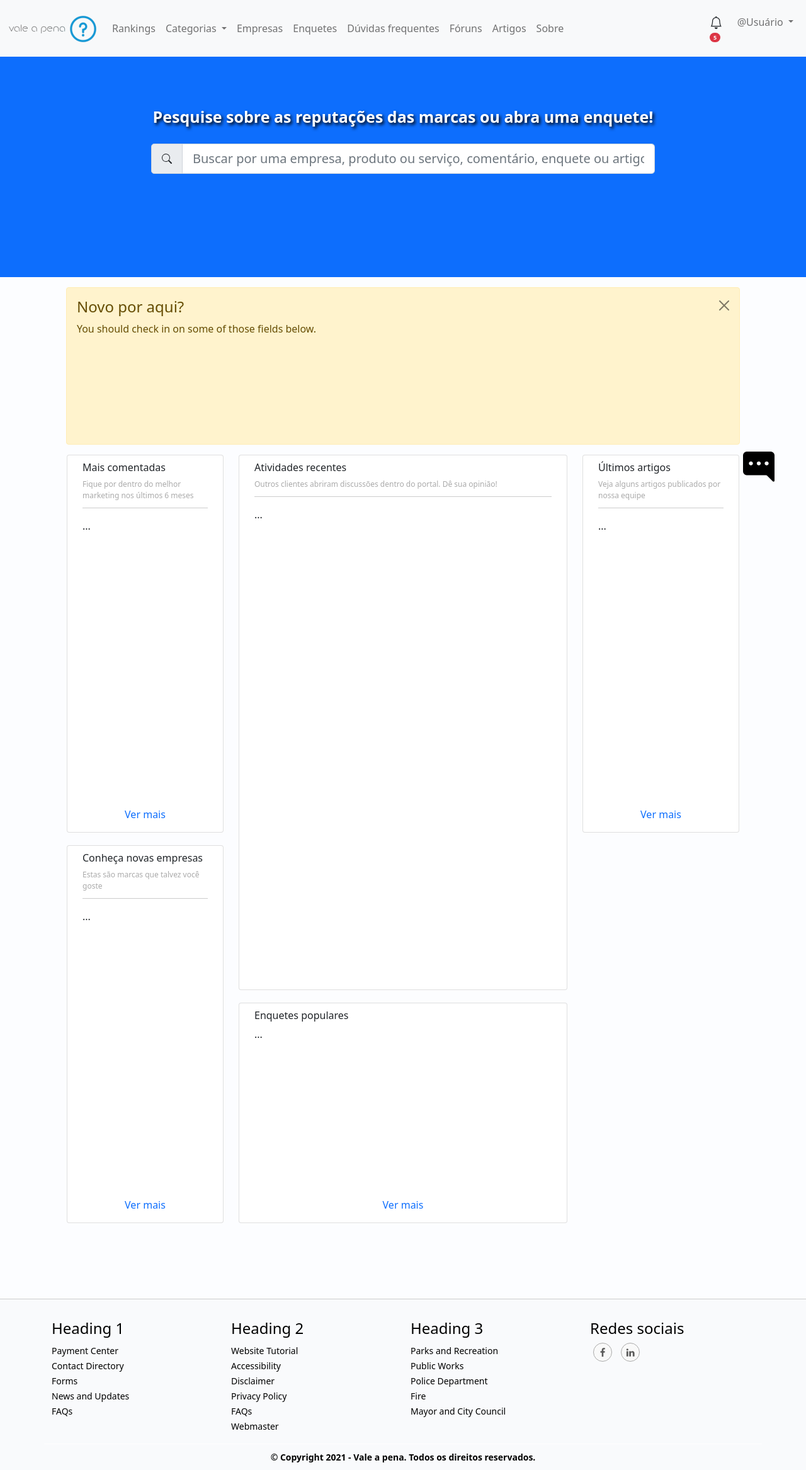
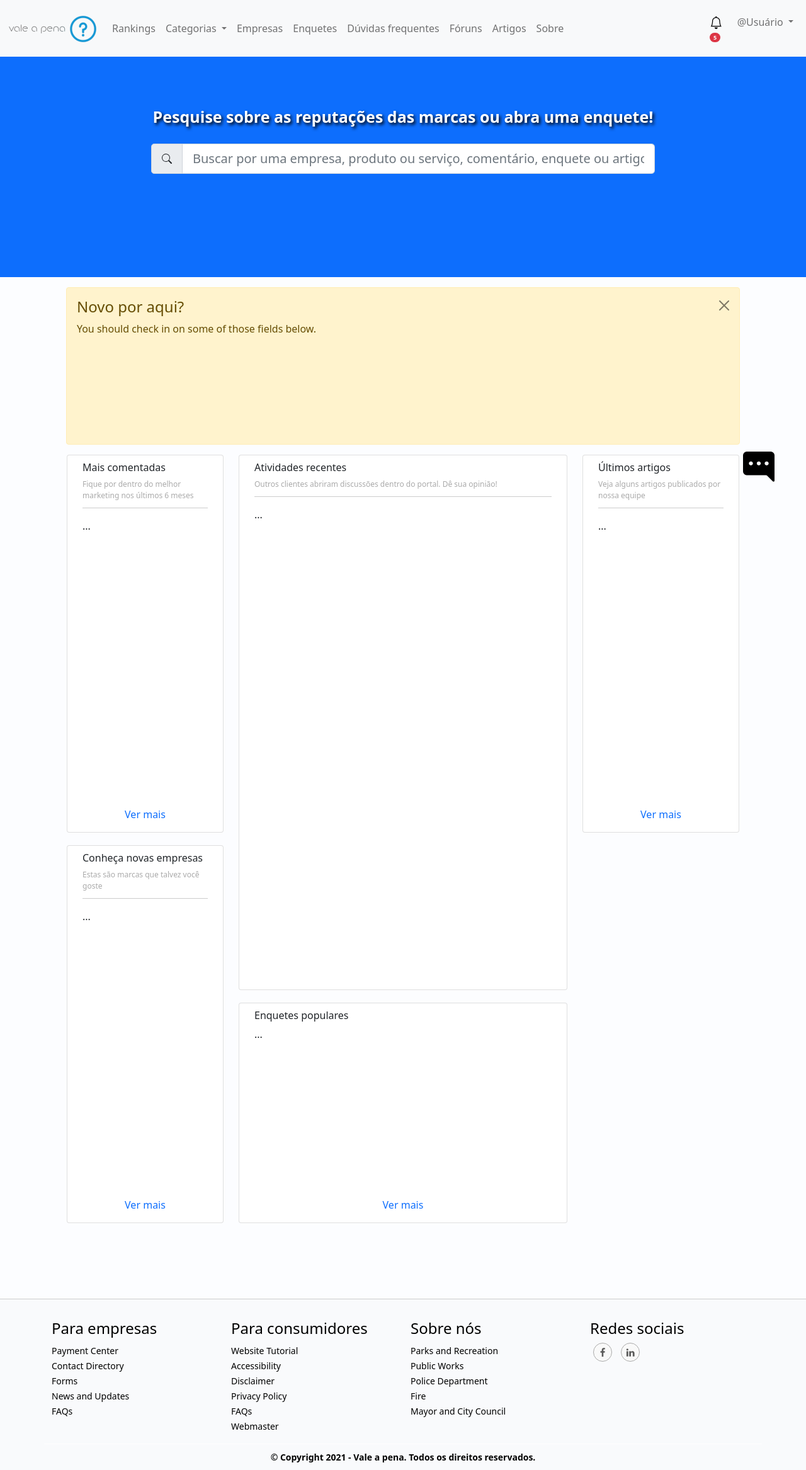
Before and after one commit to wesleystoss/valeapena, a Django app: page / in a window 1280 px wide. Shown: the whole page at 63% size. Run offline with Django 3.2, Linux system fonts and the light colour scheme; some libraries are stand-ins or nearby versions.

Commit message:
FIX: Sessões no footer

```diff
--- a/templates/parciais/_footer.html
+++ b/templates/parciais/_footer.html
@@ -6,7 +6,7 @@
       <div class="col-md-3 col-sm-6">
         <!--Column1-->
         <div class="footer-pad">
-          <h4>Heading 1</h4>
+          <h4>Para empresas</h4>
           <ul class="list-unstyled">
             <li><a href="#"></a></li>
             <li><a href="#">Payment Center</a></li>
@@ -20,7 +20,7 @@
       <div class="col-md-3 col-sm-6">
         <!--Column1-->
         <div class="footer-pad">
-          <h4>Heading 2</h4>
+          <h4>Para consumidores</h4>
           <ul class="list-unstyled">
             <li><a href="#">Website Tutorial</a></li>
             <li><a href="#">Accessibility</a></li>
@@ -34,7 +34,7 @@
       <div class="col-md-3 col-sm-6">
         <!--Column1-->
         <div class="footer-pad">
-          <h4>Heading 3</h4>
+          <h4>Sobre nós</h4>
           <ul class="list-unstyled">
             <li><a href="#">Parks and Recreation</a></li>
             <li><a href="#">Public Works</a></li>
--- a/templates/parciais/_nav.html
+++ b/templates/parciais/_nav.html
@@ -41,7 +41,8 @@
           </ul>
           <ul class="navbar-nav">
             <li class="nav-item"  style="padding-top: 7px;">
-              <i class="bi bi-bell col-1" role="button" style="font-size: 20px;"></i><span class="badge rounded-pill bg-danger" style="font-size: 9px; vertical-align: super;">5</span>
+              <a href="#" class="icone_notificacoes"><i class="bi bi-bell col-1" role="button" style="font-size: 20px;"></i><span class="badge rounded-pill bg-danger" style="font-size: 9px; vertical-align: super;">5</span>
+              </a>
             </li>
             <li class="nav-item dropdown">
               <a class="nav-link dropdown-toggle" href="#" id="navbarDropdownMenuLink" role="button" data-bs-toggle="dropdown" aria-expanded="false">
--- a/templates/static/CSS/style.css
+++ b/templates/static/CSS/style.css
@@ -189,3 +189,7 @@ ul.social-network li {
   right: 50px;
   bottom: 20px;
 }
+a.icone_notificacoes{
+  text-decoration: none;
+  color: black;
+}
```
